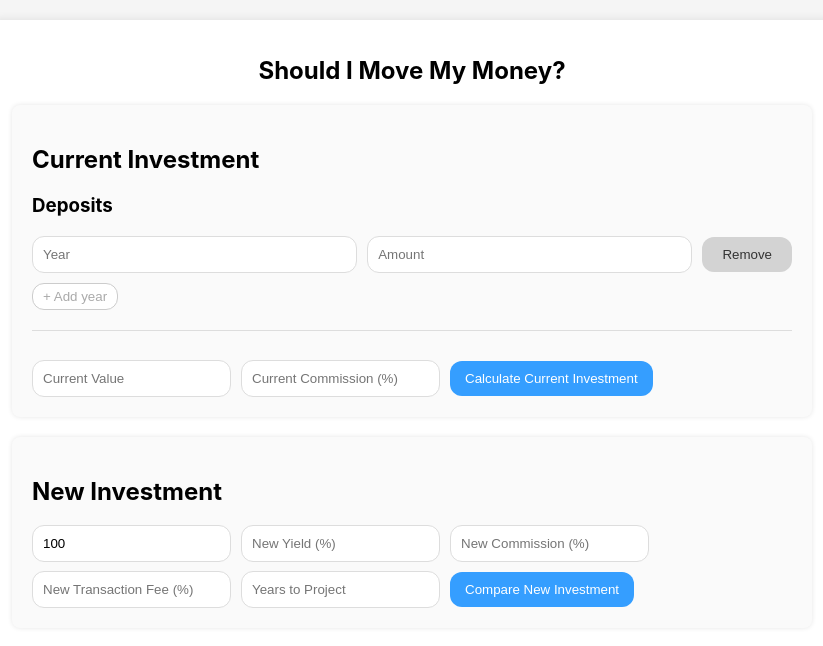
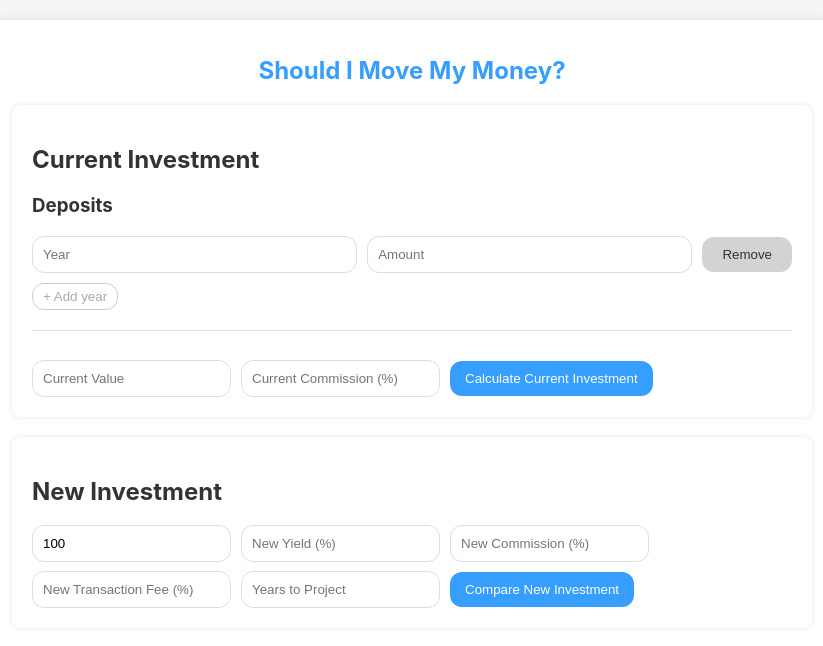
Before and after one commit to oferfive/Should_i_move_my_money, a React (Create React App) app in the folder investment-analyzer/: page / in a window 1280 px wide. Shown: the top 646 px of the page, without its empty margins (228-1051 px from the left). Built offline with nearby package versions, Linux system fonts and the light colour scheme.

Commit message:
improved ui

```diff
--- a/investment-analyzer/src/App.css
+++ b/investment-analyzer/src/App.css
@@ -1,15 +1,30 @@
+/* Define Color Variables */
+:root {
+  --primary-color: #359eff;
+  --secondary-color: #0056b3;
+  --background-color: #f5f5f5;
+  --card-background-color: #fff;
+  --text-color: #333;
+  --error-color: #ff4d4d;
+  --button-hover-color: #0056b3;
+  --button-gray-color: #d3d3d3;
+  --button-gray-hover-color: #c0c0c0;
+}
+
+/* Update Styles to Use Color Variables */
 body {
-  font-family: 'Inter', sans-serif;
-  background-color: #f5f5f5;
+  font-family: "Inter", sans-serif;
+  background-color: var(--background-color);
   margin: 0;
   padding: 0;
+  color: var(--text-color);
 }
 
 .container {
   padding: 20px;
   max-width: 800px;
-  margin: 20px auto 0 auto;
-  background-color: #fff;
+  margin: 20px auto;
+  background-color: var(--card-background-color);
   border-radius: 8px;
   box-shadow: 0 0 10px rgba(0, 0, 0, 0.1);
 }
@@ -18,25 +33,15 @@ body {
   font-size: 24px;
   margin-bottom: 20px;
   text-align: center;
+  color: var(--primary-color);
 }
 
 .card {
-  background-color: #fafafa;
+  background-color: var(--card-background-color);
   padding: 20px;
   border-radius: 8px;
   margin-bottom: 20px;
   box-shadow: 0 0 5px rgba(0, 0, 0, 0.1);
-}
-
-.input-group {
-  display: flex;
-  flex-wrap: wrap;
-  gap: 10px;
-  margin-bottom: 20px;
-}
-
-.input-group.full-width {
-  width: 100%;
 }
 
 .input {
@@ -47,40 +52,37 @@ body {
   border-radius: 12px;
 }
 
-.input.full-width-input {
-  width: 100%;
-  margin-right: 0;
-}
-
 .button {
   padding: 10px 15px;
   border: none;
   border-radius: 12px;
-  background-color: #359EFF;
+  background-color: var(--primary-color);
   color: #fff;
   cursor: pointer;
   margin-top: 10px;
+  transition: background-color 0.3s;
 }
 
 .button:hover {
-  background-color: #0056b3;
+  background-color: var(--button-hover-color);
 }
 
 .button-gray {
   padding: 10px 20px;
-  background-color: #d3d3d3;
-  color: #333;
+  background-color: var(--button-gray-color);
+  color: var(--text-color);
   border: none;
   border-radius: 12px;
   cursor: pointer;
+  transition: background-color 0.3s;
 }
 
 .button-gray:hover {
-  background-color: #c0c0c0;
+  background-color: var(--button-gray-hover-color);
 }
 
 .error {
-  color: red;
+  color: var(--error-color);
   margin-top: 10px;
   display: block;
 }
@@ -103,10 +105,6 @@ body {
   background-color: #f0f0f0;
   color: #888;
   border-color: #bbb;
-}
-
-.button-secondary img {
-  margin-right: 8px;
 }
 
 .divider {
@@ -191,4 +189,24 @@ input[type="number"]::-webkit-inner-spin-button {
     padding: 8px;
     font-size: 14px;
   }
+  .button,
+  .button-gray,
+  .button-secondary {
+    transition: transform 0.2s ease-in-out, background-color 0.3s;
+  }
+
+  .button:hover,
+  .button-gray:hover,
+  .button-secondary:hover {
+    transform: scale(1.05);
+  }
+
+  .input {
+    transition: border-color 0.3s;
+  }
+
+  .input:focus {
+    border-color: var(--primary-color);
+    outline: none;
+  }
 }
--- a/investment-analyzer/src/App.js
+++ b/investment-analyzer/src/App.js
@@ -7,17 +7,16 @@ import {
   CartesianGrid,
   Tooltip,
   Legend,
-  ResponsiveContainer
+  ResponsiveContainer,
 } from "recharts";
-import "./App.css"; // Ensure this line is at the top
+import "./App.css";
 
 const IsraeliInvestmentAnalyzer = () => {
   const [deposits, setDeposits] = useState([{ year: "", amount: "" }]);
   const [currentValue, setCurrentValue] = useState("");
   const [currentCommission, setCurrentCommission] = useState("");
-  const [currentInvestmentResults, setCurrentInvestmentResults] = useState(
-    null
-  );
+  const [currentInvestmentResults, setCurrentInvestmentResults] =
+    useState(null);
 
   const [newYield, setNewYield] = useState("");
   const [newCommission, setNewCommission] = useState("");
@@ -25,11 +24,8 @@ const IsraeliInvestmentAnalyzer = () => {
   const [yearsToProject, setYearsToProject] = useState("");
   const [comparisonResults, setComparisonResults] = useState(null);
 
-  const [
-    partialInvestmentPercentage,
-    setPartialInvestmentPercentage
-  ] = useState("100");
-
+  const [partialInvestmentPercentage, setPartialInvestmentPercentage] =
+    useState("100");
   const [errors, setErrors] = useState({});
 
   const taxRate = 0.25;
@@ -43,7 +39,7 @@ const IsraeliInvestmentAnalyzer = () => {
     2021: 102.8,
     2022: 107.3,
     2023: 111.8,
-    2024: 113.8
+    2024: 113.8,
   };
 
   const handleAddDeposit = () => {
@@ -98,7 +94,7 @@ const IsraeliInvestmentAnalyzer = () => {
     const latestCPI = getLatestCPI();
     return deposits.map((deposit) => ({
       year: parseInt(deposit.year),
-      amount: parseFloat(deposit.amount) * (latestCPI / cpiData[deposit.year])
+      amount: parseFloat(deposit.amount) * (latestCPI / cpiData[deposit.year]),
     }));
   };
 
@@ -175,34 +171,28 @@ const IsraeliInvestmentAnalyzer = () => {
       currentYieldNum,
       realGain,
       taxAmount,
-      availableMoneyForNewInvestment
+      availableMoneyForNewInvestment,
     });
 
     setErrors({});
   };
 
   const compareNewInvestment = () => {
-    // Validate new investment inputs
-    if (!validateNewInvestmentInputs()) {
-      return; // Stop if there are validation errors
-    }
-
+    if (!validateNewInvestmentInputs()) return;
     if (!currentInvestmentResults) {
       setErrors({
         currentInvestment:
-          "Please calculate the current investment performance first."
+          "Please calculate the current investment performance first.",
       });
       return;
     }
 
-    // Convert string inputs to numbers
     const newYieldNum = parseFloat(newYield) / 100;
     const newCommissionNum = parseFloat(newCommission) / 100;
     const newTransactionFeeNum = parseFloat(newTransactionFee) / 100;
     const yearsToProjectNum = parseInt(yearsToProject);
     const partialPercentage = parseFloat(partialInvestmentPercentage) / 100;
 
-    // Calculate the partial investment amount
     const partialInvestmentAmount =
       currentInvestmentResults.availableMoneyForNewInvestment *
       partialPercentage;
@@ -210,7 +200,6 @@ const IsraeliInvestmentAnalyzer = () => {
       currentInvestmentResults.availableMoneyForNewInvestment *
       (1 - partialPercentage);
 
-    // Calculate new investment projection for the partial amount
     const newProjection = projectInvestment(
       partialInvestmentAmount,
       newYieldNum,
@@ -218,8 +207,6 @@ const IsraeliInvestmentAnalyzer = () => {
       newTransactionFeeNum,
       yearsToProjectNum
     );
-
-    // Calculate current investment projection for the remaining amount
     const remainingProjection = projectInvestment(
       remainingInvestmentAmount,
       currentInvestmentResults.currentYieldNum,
@@ -227,13 +214,9 @@ const IsraeliInvestmentAnalyzer = () => {
       0,
       yearsToProjectNum
     );
-
-    // Combine the two projections
     const combinedNewProjection = newProjection.map(
       (value, index) => value + remainingProjection[index]
     );
-
-    // Calculate current investment projection for comparison
     const currentProjection = projectInvestment(
       parseFloat(currentValue),
       currentInvestmentResults.currentYieldNum,
@@ -246,11 +229,12 @@ const IsraeliInvestmentAnalyzer = () => {
       currentProjection,
       combinedNewProjection
     );
-
     const chartData = currentProjection.map((value, index) => ({
       year: index,
       current: value,
-      new: combinedNewProjection[index]
+      new: combinedNewProjection[index],
+      currentProjection: currentProjection,
+      newProjection: combinedNewProjection,
     }));
 
     setComparisonResults({
@@ -262,15 +246,33 @@ const IsraeliInvestmentAnalyzer = () => {
         combinedNewProjection[yearsToProjectNum] >
         currentProjection[yearsToProjectNum]
           ? "Consider moving the specified portion to the new investment mechanism."
-          : "Stay with the current investment mechanism."
+          : "Stay with the current investment mechanism.",
     });
   };
 
   const numberFormatter = (value) => {
     return value.toLocaleString(undefined, {
       minimumFractionDigits: 0,
-      maximumFractionDigits: 0
+      maximumFractionDigits: 0,
     });
+  };
+
+  const formatTooltip = (value, name, props) => {
+    let percentageChange = 0;
+
+    if (name === "Current Investment") {
+      percentageChange = (
+        (value / props.payload.currentProjection[0]) * 100 -
+        100
+      ).toFixed(2);
+    } else if (name === "New Investment") {
+      percentageChange = (
+        (value / props.payload.newProjection[0]) * 100 -
+        100
+      ).toFixed(2);
+    }
+
+    return [`₪${value.toLocaleString()}`, `(${percentageChange}%)`];
   };
 
   return (
@@ -353,14 +355,14 @@ const IsraeliInvestmentAnalyzer = () => {
             Expected Real Gain: ₪
             {currentInvestmentResults.realGain.toLocaleString(undefined, {
               minimumFractionDigits: 2,
-              maximumFractionDigits: 2
+              maximumFractionDigits: 2,
             })}
           </p>
           <p>
             Expected Capital Tax to be Paid: ₪
             {currentInvestmentResults.taxAmount.toLocaleString(undefined, {
               minimumFractionDigits: 2,
-              maximumFractionDigits: 2
+              maximumFractionDigits: 2,
             })}
           </p>
           <p>
@@ -432,14 +434,14 @@ const IsraeliInvestmentAnalyzer = () => {
             Current Investment Value after {yearsToProject} years: ₪
             {comparisonResults.currentFinalValue.toLocaleString(undefined, {
               minimumFractionDigits: 0,
-              maximumFractionDigits: 0
+              maximumFractionDigits: 0,
             })}
           </p>
           <p>
             New Investment Value after {yearsToProject} years: ₪
             {comparisonResults.newFinalValue.toLocaleString(undefined, {
               minimumFractionDigits: 0,
-              maximumFractionDigits: 0
+              maximumFractionDigits: 0,
             })}
           </p>
           <p>Break-even point: {comparisonResults.breakEvenYear} years</p>
@@ -452,7 +454,7 @@ const IsraeliInvestmentAnalyzer = () => {
               <CartesianGrid strokeDasharray="3 3" />
               <XAxis dataKey="year" />
               <YAxis tickFormatter={numberFormatter} />
-              <Tooltip formatter={(value) => numberFormatter(value)} />
+              <Tooltip formatter={formatTooltip} />
               <Legend />
               <Line
                 type="monotone"
```
